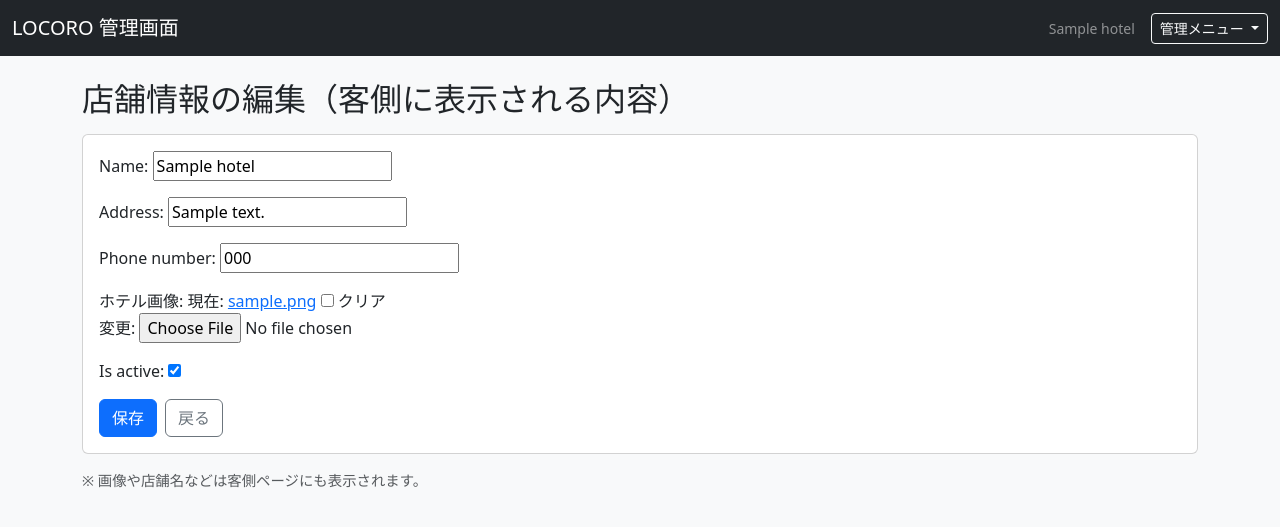
After one commit to Hibiki0417/LOCORO, a Django app: page /manager/hotel/settings/ in a window 1280 px wide. The commit adds this page. Shown: the top 527 px of the page. Run offline with Django 5.2, Linux system fonts and the light colour scheme; a user stored in the database is signed in; tables that the repository leaves empty hold one stand-in row (values such as "Sample post").

Commit message:
feat(manager): add hotel settings UI and navigation menu, fix logout reverse match
- add hotel settings page for manager

- add dropdown menu to manager navbar

- fix NoReverseMatch by using namespaced core:logout

```diff
--- a/core/templates/core/base_manager.html
+++ b/core/templates/core/base_manager.html
@@ -10,22 +10,61 @@
   <!-- Bootstrap -->
   <link href="https://cdn.jsdelivr.net/npm/bootstrap@5.3.0/dist/css/bootstrap.min.css" rel="stylesheet">
 
-        <!-- 管理画面専用CSS（任意で作れる） -->
+  <!-- 管理画面専用CSS -->
   <link rel="stylesheet" href="{% static 'manager.css' %}">
 </head>
 
 <body class="bg-light">
 
-        <!-- ★ 店側ナビバー -->
+  <!-- 店側ナビバー -->
   <nav class="navbar navbar-dark bg-dark mb-4">
-            <div class="container-fluid">
+    <div class="container-fluid d-flex justify-content-between">
+
+      <!-- 左側：タイトル -->
       <span class="navbar-brand">
         LOCORO 管理画面
       </span>
 
-                <span class="text-white-50">
+      <!-- 右側：ホテル名 + 管理メニュー -->
+      <div class="d-flex align-items-center gap-3">
+
+        <!-- ホテル名 -->
+        <span class="text-white-50 small">
           {{ request.user.staff_profile.hotel.name }}
         </span>
+
+        <!-- 管理メニュードロップダウン -->
+        <div class="dropdown">
+          <button
+            class="btn btn-outline-light btn-sm dropdown-toggle"
+            type="button"
+            data-bs-toggle="dropdown"
+            aria-expanded="false"
+          >
+            管理メニュー
+          </button>
+
+          <ul class="dropdown-menu dropdown-menu-end">
+            <li>
+              <a class="dropdown-item" href="{% url 'core:manager_hotel_settings' %}">
+                店舗情報を編集
+              </a>
+            </li>
+
+            <li><hr class="dropdown-divider"></li>
+
+            {# ログアウト導線がある場合のみ有効化 #}
+            {#
+            <li>
+              <a class="dropdown-item text-danger" href="{% url 'core:logout' %}">
+                ログアウト
+              </a>
+            </li>
+            #}
+          </ul>
+        </div>
+
+      </div>
     </div>
   </nav>
 
@@ -35,9 +74,11 @@
     {% endblock %}
   </div>
 
-
+  <!-- Bootstrap JS -->
   <script src="https://cdn.jsdelivr.net/npm/bootstrap@5.3.0/dist/js/bootstrap.bundle.min.js"></script>
 
-        {% block extra_js %}{% endblock %}
+  {% block extra_js %}
+  {% endblock %}
+
 </body>
 </html>
--- /dev/null
+++ b/core/templates/core/manager_hotel_settings.html
@@ -0,0 +1,25 @@
+{# app/core/templates/core/manager_hotel_settings.html #}
+{% extends "core/base_manager.html" %}
+{% load static %}
+
+{% block content %}
+<div class="mt-4">
+  <h2 class="mb-3">店舗情報の編集（客側に表示される内容）</h2>
+
+  <div class="card p-3">
+    <form method="post" enctype="multipart/form-data">
+      {% csrf_token %}
+      {{ form.as_p }}
+
+      <div class="d-flex gap-2">
+        <button type="submit" class="btn btn-primary">保存</button>
+        <a href="{% url 'core:manager_dashboard' %}" class="btn btn-outline-secondary">戻る</a>
+      </div>
+    </form>
+  </div>
+
+  <p class="text-muted mt-3" style="font-size: 0.9rem;">
+    ※ 画像や店舗名などは客側ページにも表示されます。
+  </p>
+</div>
+{% endblock %}
--- a/core/urls.py
+++ b/core/urls.py
@@ -1,12 +1,15 @@
 from django.urls import path
-from .views import RoomListView, RoomDetailView, start_hold, RoomStatusView,  ManagerRoomDashboardView
+from .views import RoomListView, RoomDetailView, start_hold, RoomStatusView,  ManagerRoomDashboardView, ManagerHotelSettingsView
 from . import views
+from django.contrib.auth import views as auth_views
 
 app_name = "core"
 
 urlpatterns = [
     path("rooms/", RoomListView.as_view(), name="room_list"),
     path("manager/",ManagerRoomDashboardView.as_view(),name="manager_dashboard",),
+    path("manager/hotel/settings/", views.ManagerHotelSettingsView.as_view(), name="manager_hotel_settings"),
+     path("logout/", auth_views.LogoutView.as_view(), name="logout"),
 
     path("rooms/<int:pk>/detail", RoomDetailView.as_view(), name="room_detail"),
     path("rooms/<int:pk>/start_hold/",start_hold,name="start_hold"),
--- a/core/views.py
+++ b/core/views.py
@@ -1,18 +1,18 @@
 from django.shortcuts import render, get_object_or_404, redirect
 from django.views.generic import ListView, DetailView
-from .models import Room, Reservation
 from django.views.decorators.http import require_POST
 from django.utils import timezone
 from datetime import timedelta
 import datetime
 from django.contrib import messages
 from django.views import View
-from .models import Room, Reservation, ReservationStatus, RoomStatus, HotelStaff
-from django.urls import reverse
+from django.views.generic.edit import UpdateView
+from .models import Room, Reservation, ReservationStatus, RoomStatus, HotelStaff, Hotel
+from django.contrib.auth.mixins import LoginRequiredMixin
+from django.urls import reverse, reverse_lazy
 from django.contrib.auth.decorators import login_required
 from django.utils.decorators import method_decorator
-from django.http import JsonResponse
-from django.contrib.auth.mixins import LoginRequiredMixin
+from django.http import JsonResponse, HttpResponseForbidden
 
 
 class RoomListView(ListView):
@@ -376,3 +376,27 @@ class ManagerRoomStatusApiView(LoginRequiredMixin, View):
                 "new_status_label": room.get_status_display(),
             }
         )
+
+
+class ManagerHotelSettingsView(LoginRequiredMixin, UpdateView):
+    model = Hotel
+    template_name = "core/manager_hotel_settings.html"
+    fields = ["name", "address", "phone_number", "image", "is_active"]
+
+    def get_object(self, queryset=None):
+        # staff_profile 方式に統一してる前提
+        staff = getattr(self.request.user, "staff_profile", None)
+        if not staff:
+            return None  # dispatchで弾く
+
+        return staff.hotel
+
+    def dispatch(self, request, *args, **kwargs):
+        staff = getattr(request.user, "staff_profile", None)
+        if not staff:
+            return HttpResponseForbidden("ホテルスタッフのみ操作できます。")
+        return super().dispatch(request, *args, **kwargs)
+
+    def get_success_url(self):
+        # 成功後はダッシュボードへ戻す
+        return reverse_lazy("core:manager_dashboard")
```
Lines whose indentation alone changed are shown as unchanged.
